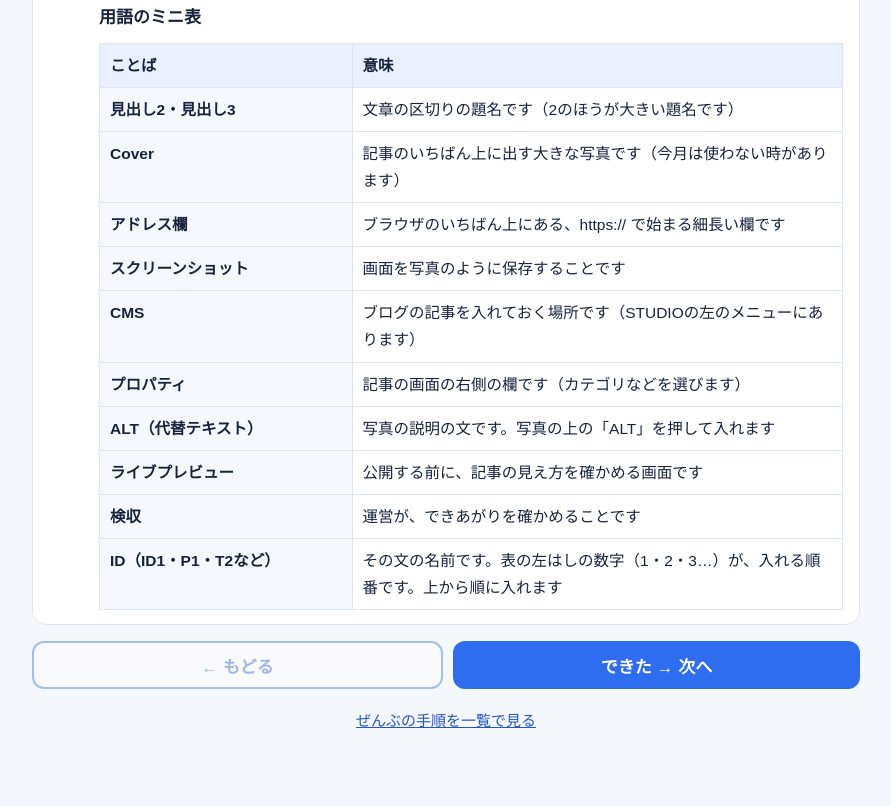
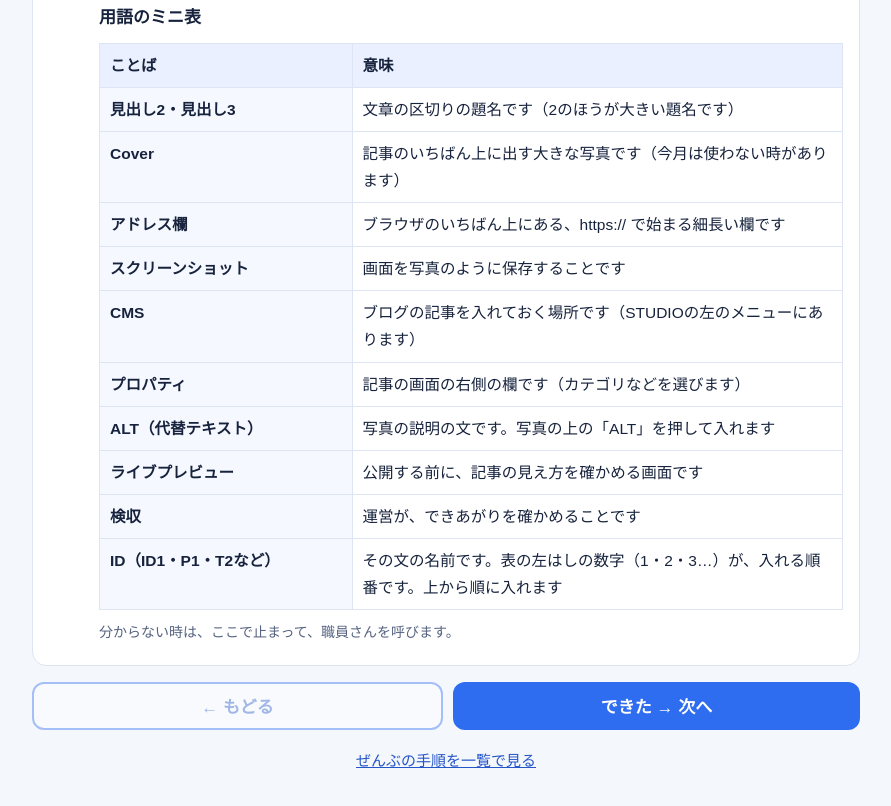
Before and after one commit to MjupAI/web-shijisho-59e27289, a plain HTML site: page index.html in a window 1280 px wide. Shown: the part 1010-1816 px from the top of the page, without its empty margins (194-1085 px from the left). Drawn offline with Linux system fonts and the light colour scheme.

Commit message:
各手順に「分からない時は職員さんを呼ぶ」を同じ位置に

```diff
--- a/index.html
+++ b/index.html
@@ -97,7 +97,7 @@ function blockHTML(b,hdr){
  return''}
 function stepHTML(code,s,i){
  const k=code+'.'+i,d=!!store[k];
- return`<section class="step${d?' done':''}" id="st-${i}"><header><span class="num">${d?'✓':(s.intro?'★':(s.n??i))}</span><h3>${s.t}</h3><label class="ok"><input type="checkbox" data-k="${k}" ${d?'checked':''}>できた</label></header><div class="body">${s.blocks.map(blockHTML).join('')}</div></section>`}
+ return`<section class="step${d?' done':''}" id="st-${i}"><header><span class="num">${d?'✓':(s.intro?'★':(s.n??i))}</span><h3>${s.t}</h3><label class="ok"><input type="checkbox" data-k="${k}" ${d?'checked':''}>できた</label></header><div class="body">${s.blocks.map(blockHTML).join('')}<p class="small" style="margin-top:10px">分からない時は、ここで止まって、職員さんを呼びます。</p></div></section>`}
 function view(){
  const h=location.hash.replace(/^#\/?/,'')||DOCS[0].code;
  $('#tabs').innerHTML=DOCS.map(d=>`<a href="#/${d.code}" class="${d.code===h?'on':''}">${d.label}</a>`).join('');
```
